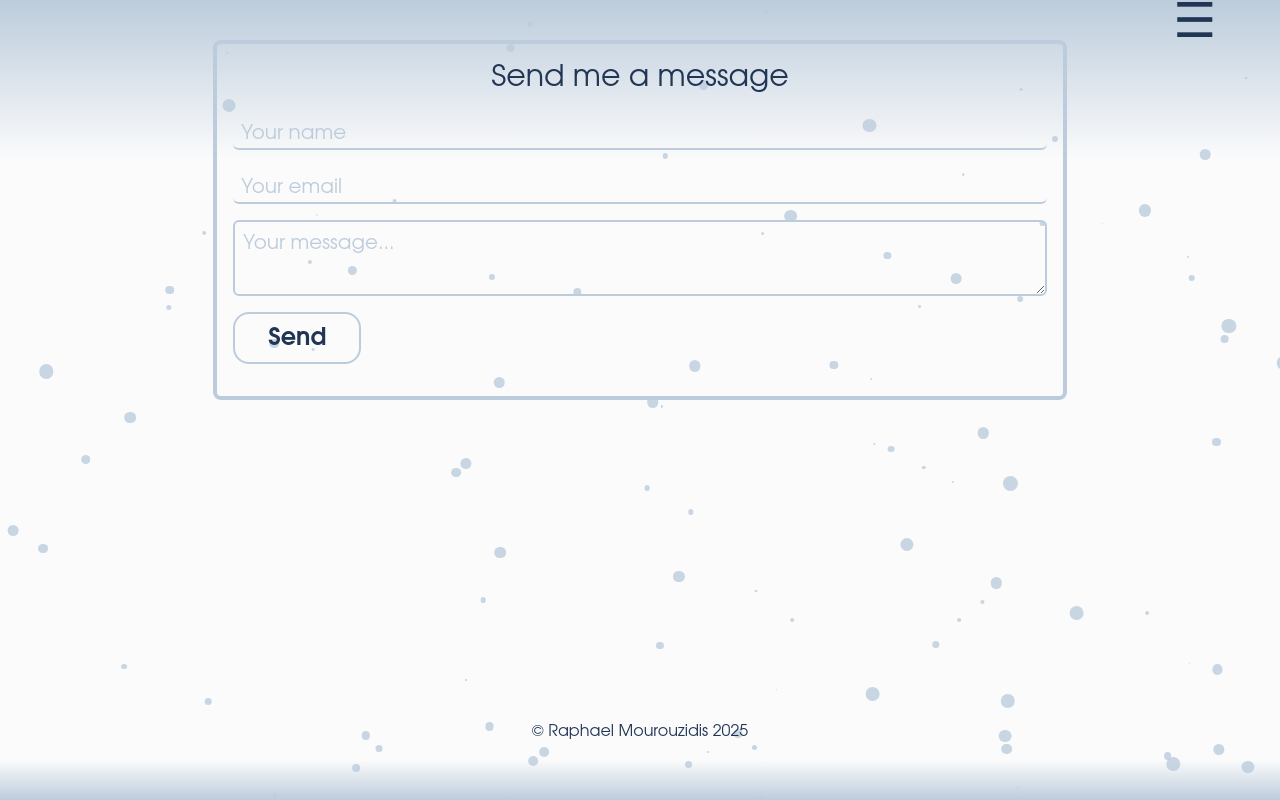
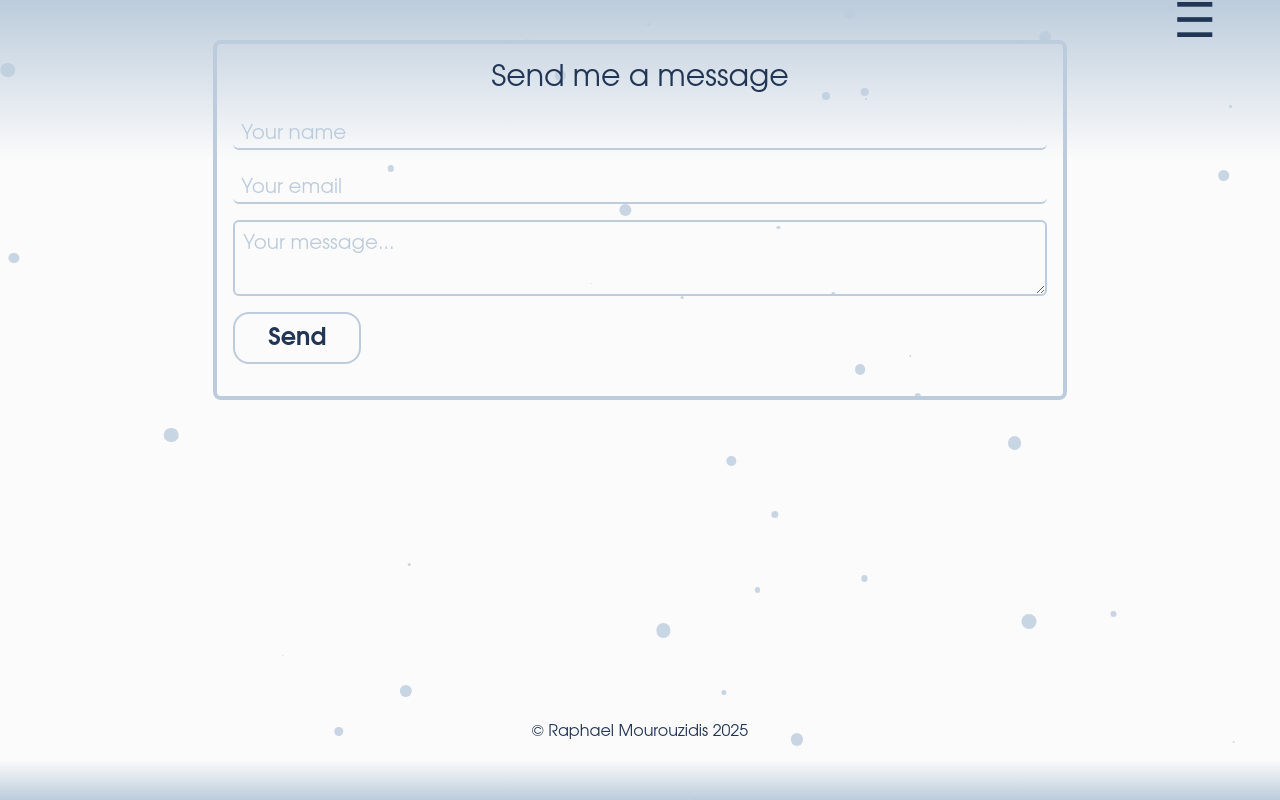
Before and after one commit to rafasmour/web-portfolio-2.0, a React (Vite) app: page /web-portfolio-2.0/contact in a window 1280 px wide. Built offline with nearby package versions, Linux system fonts and the light colour scheme; no server answers.

Commit message:
reduced particles for performance boost

```diff
--- a/src/Components/Utilities/BackgroundParticlesHorizontal.tsx
+++ b/src/Components/Utilities/BackgroundParticlesHorizontal.tsx
@@ -16,7 +16,7 @@ const BackgroundParticleHorizontal: React.FC = () => {
     const initializeParticles = () => {
         const newParticles: Particle[] = [];
 
-        for(let i = 0; i < 100; i++) {
+        for(let i = 0; i < 40; i++) {
           newParticles.push({
             id: i,
             x: Math.random() * window.innerWidth,
--- a/src/Components/Utilities/BackgroundParticlesVertical.tsx
+++ b/src/Components/Utilities/BackgroundParticlesVertical.tsx
@@ -16,7 +16,7 @@ const BackgroundParticlesVertical: React.FC = () => {
     const initializeParticles = () => {
         const newParticles: Particle[] = [];
 
-        for(let i = 0; i < 100; i++) {
+        for(let i = 0; i < 40; i++) {
           newParticles.push({
             id: i,
             x: Math.random() * window.innerWidth,
```
